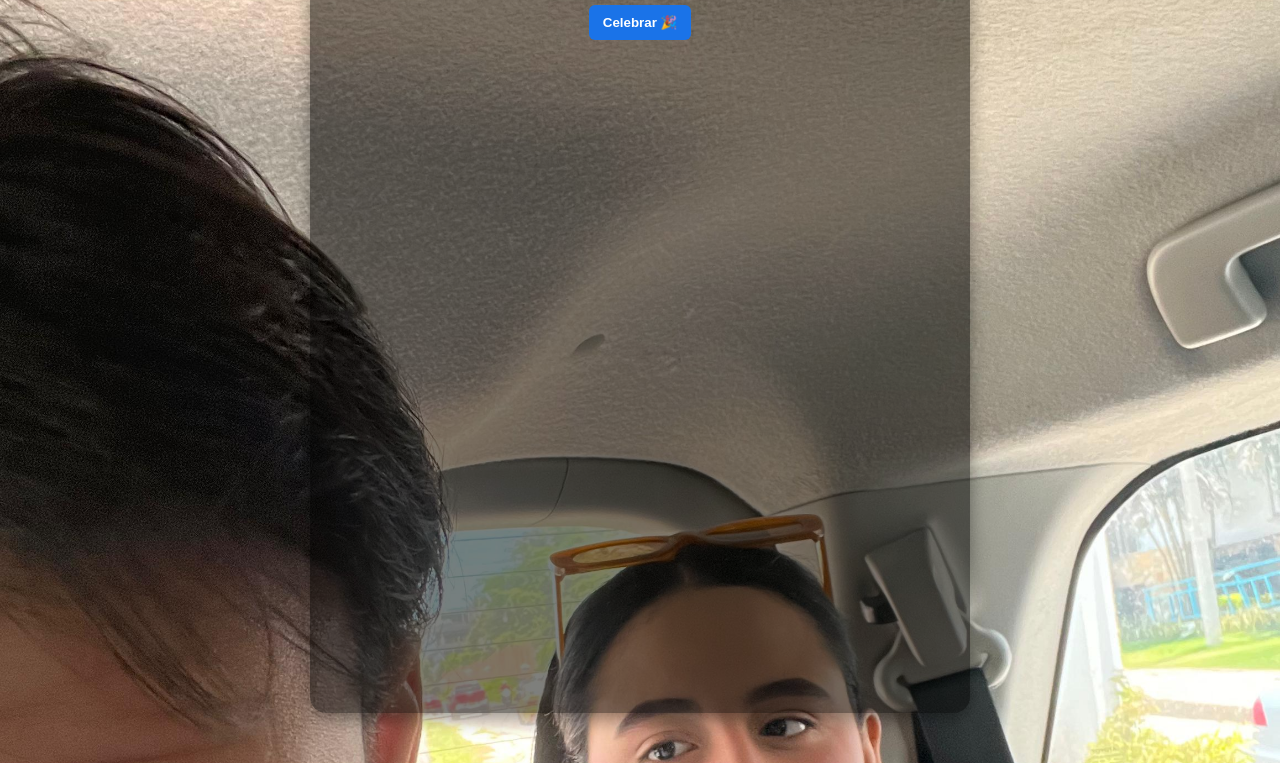
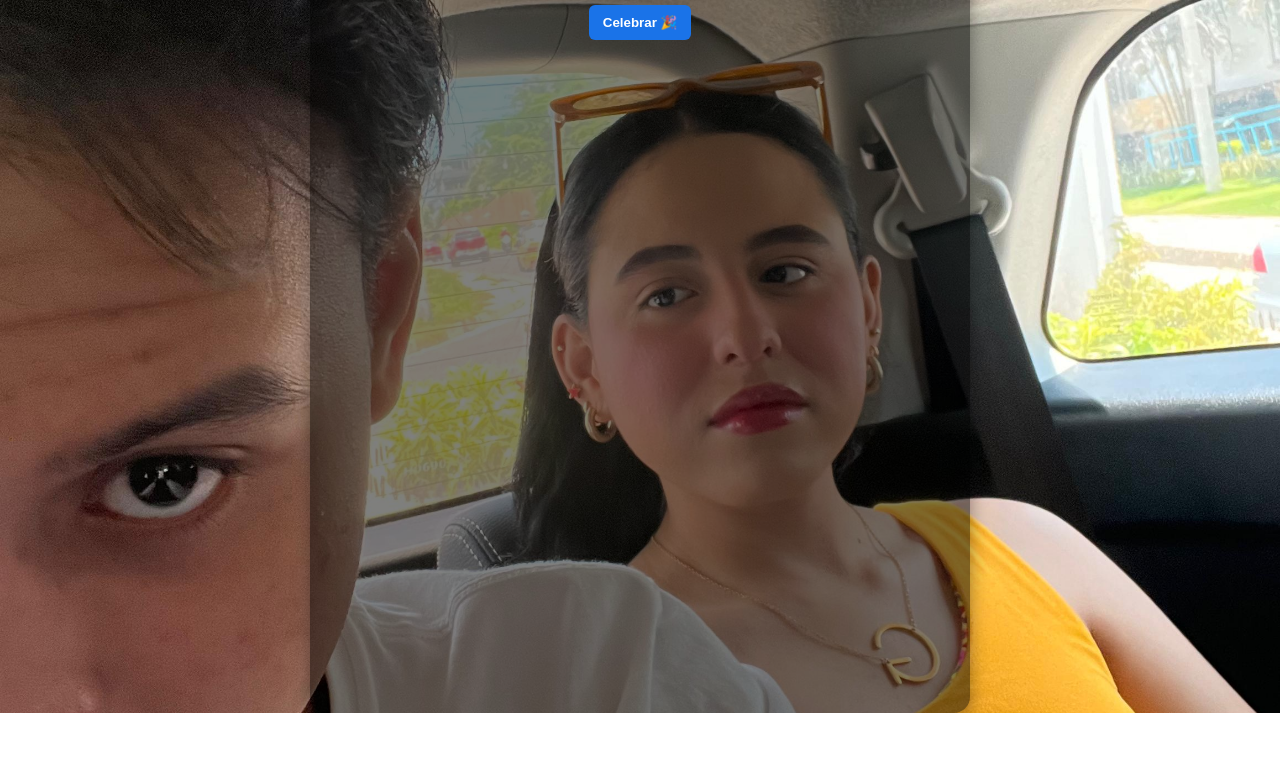
Before and after one commit to santiagojce04-coder/Hola, a plain HTML site: page index.html in a window 1280 px wide. Shown: the part 87-850 px from the top of the page. After the commit the page ends 800 px from the top, so only its background shows below. Drawn offline with Linux system fonts and the light colour scheme.

Commit message:
Update index.html

```diff
--- a/index.html
+++ b/index.html
@@ -18,7 +18,7 @@
       display:flex;
       align-items:flex start;
       justify-content:center;
-      padding-bottom: 50px;
+      bottom: 50px;
     }
     .overlay {
       background: rgba(0,0,0,0.5);
```
